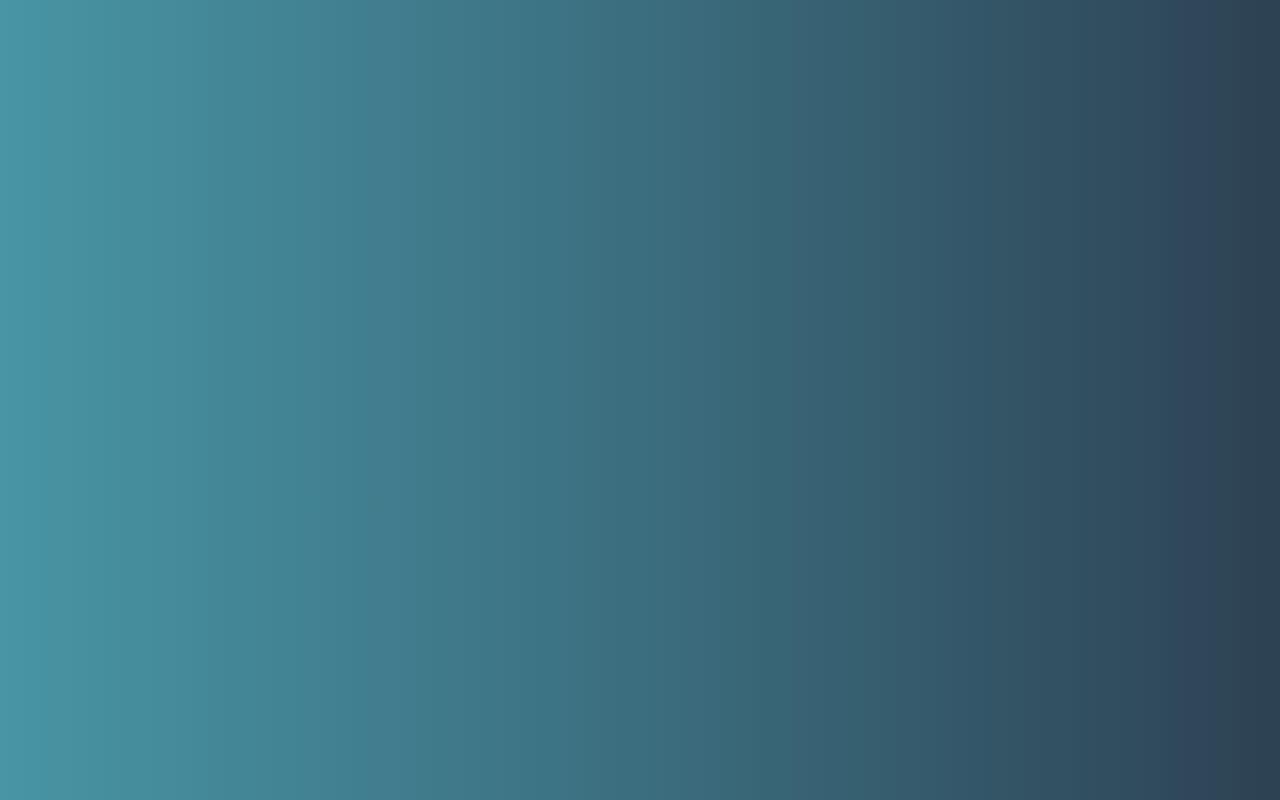
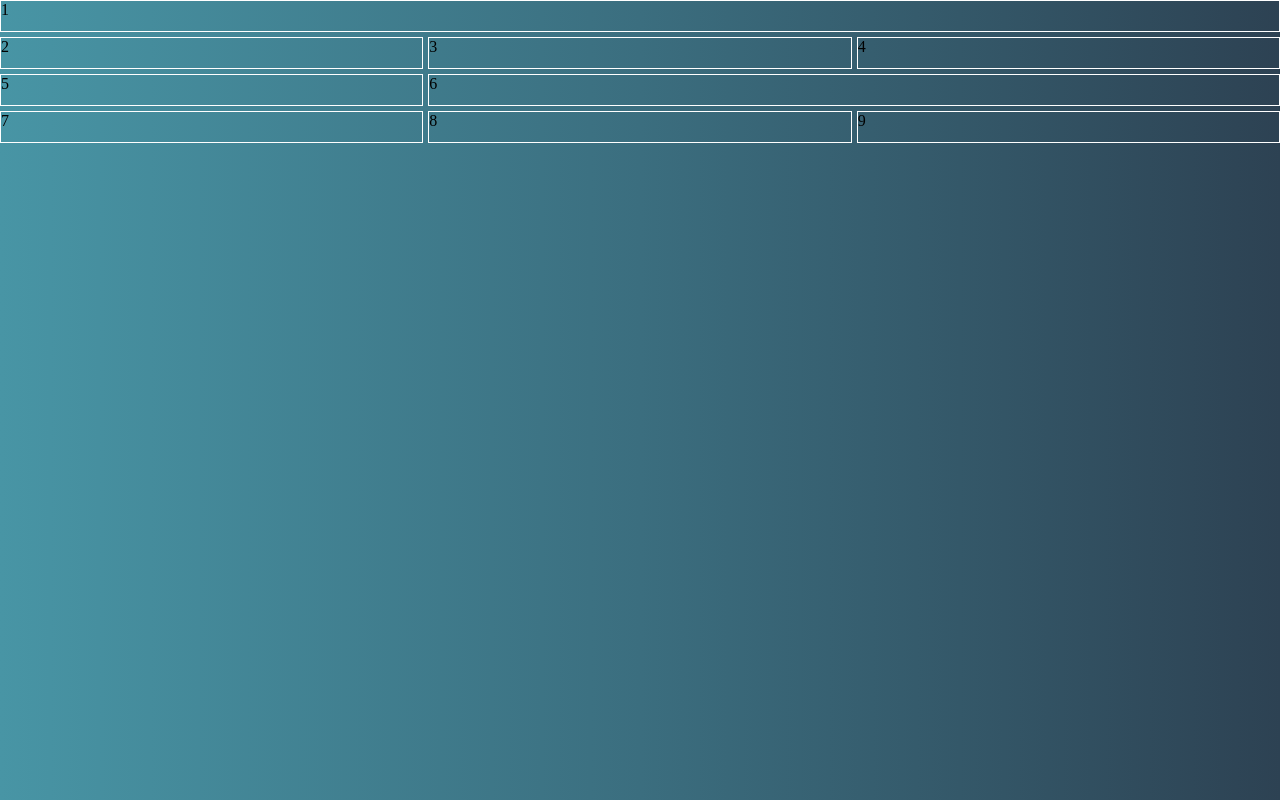
Before and after one commit to AstridSeulliet/poidsdelune, a website: page views/grid.html in a window 1280 px wide. Drawn offline with Linux system fonts and the light colour scheme; files that its build step writes are made by us from their sources.

Commit message:
modifications

```diff
--- /dev/null
+++ b/public/stylegrid.css
@@ -0,0 +1,21 @@
+.grid-container {
+  display: grid;
+  //border: 1px dashed white;
+  grid-gap: 5px;
+}
+
+.grid-item {
+  display: grid;
+  border: 1px solid white;
+  height:30px;
+}
+
+.item1 {
+  grid-column-start: 1;
+  grid-column-end: 4;
+}
+
+.item6 {
+  grid-column-start: 2;
+  grid-column-end: 4;
+}
--- a/views/grid.html
+++ b/views/grid.html
@@ -5,8 +5,20 @@
 		<meta name="viewport" content="width=device-width, initial-scale=1.0">
 		<meta http-equiv="X-UA-Compatible" content="ie=edge">
 		<title>Poids de Lune !</title>
+		 <link rel="stylesheet" type="text/css" href="stylegrid.css">
 		 <link rel="stylesheet" type="text/css" href="style.css">
 	</head>
 	<body>
+		<div class="grid-container">
+			<div class="grid-item item1">1</div>
+			<div class="grid-item">2</div>
+			<div class="grid-item">3</div>
+			<div class="grid-item">4</div>
+			<div class="grid-item item5">5</div>
+			<div class="grid-item item6">6</div>
+			<div class="grid-item">7</div>
+			<div class="grid-item">8</div>
+			<div class="grid-item">9</div>
+		</div>
 	</body>
 </html>
```
